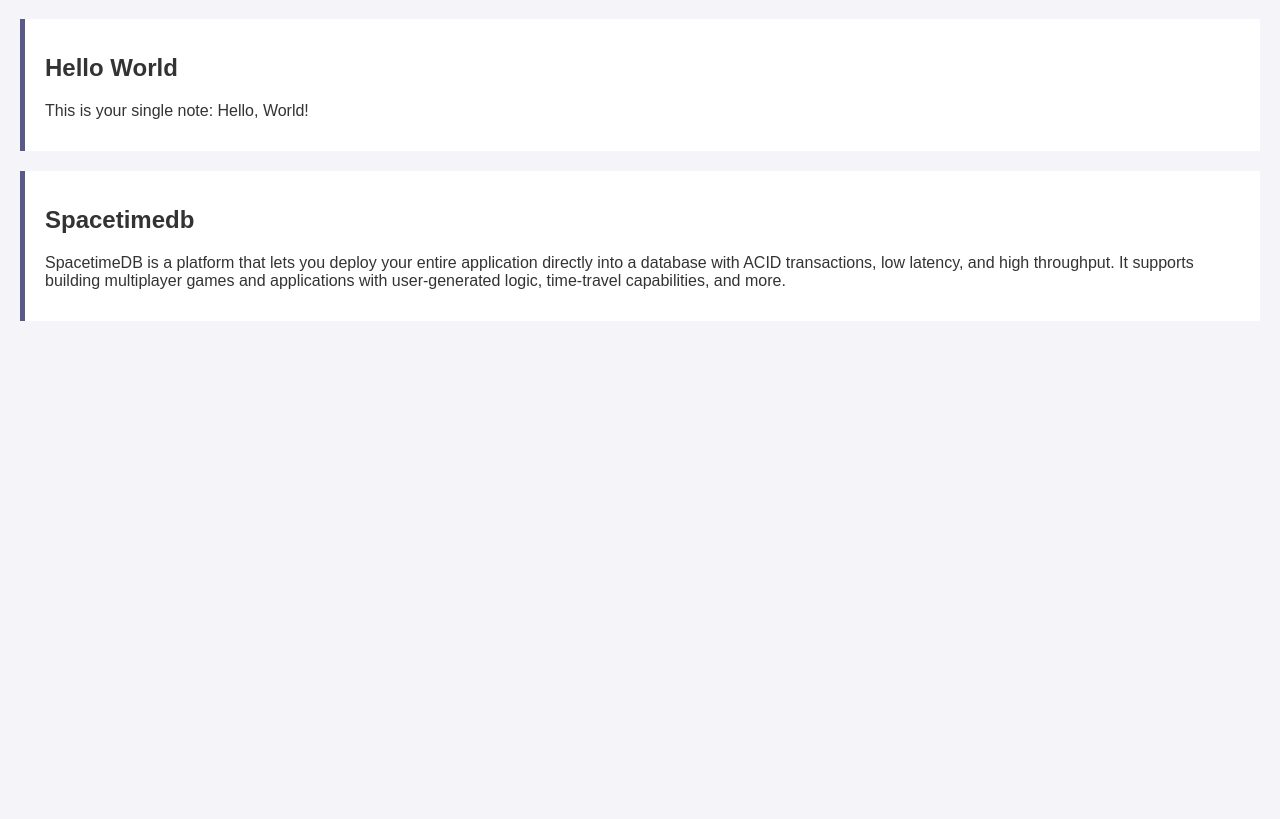
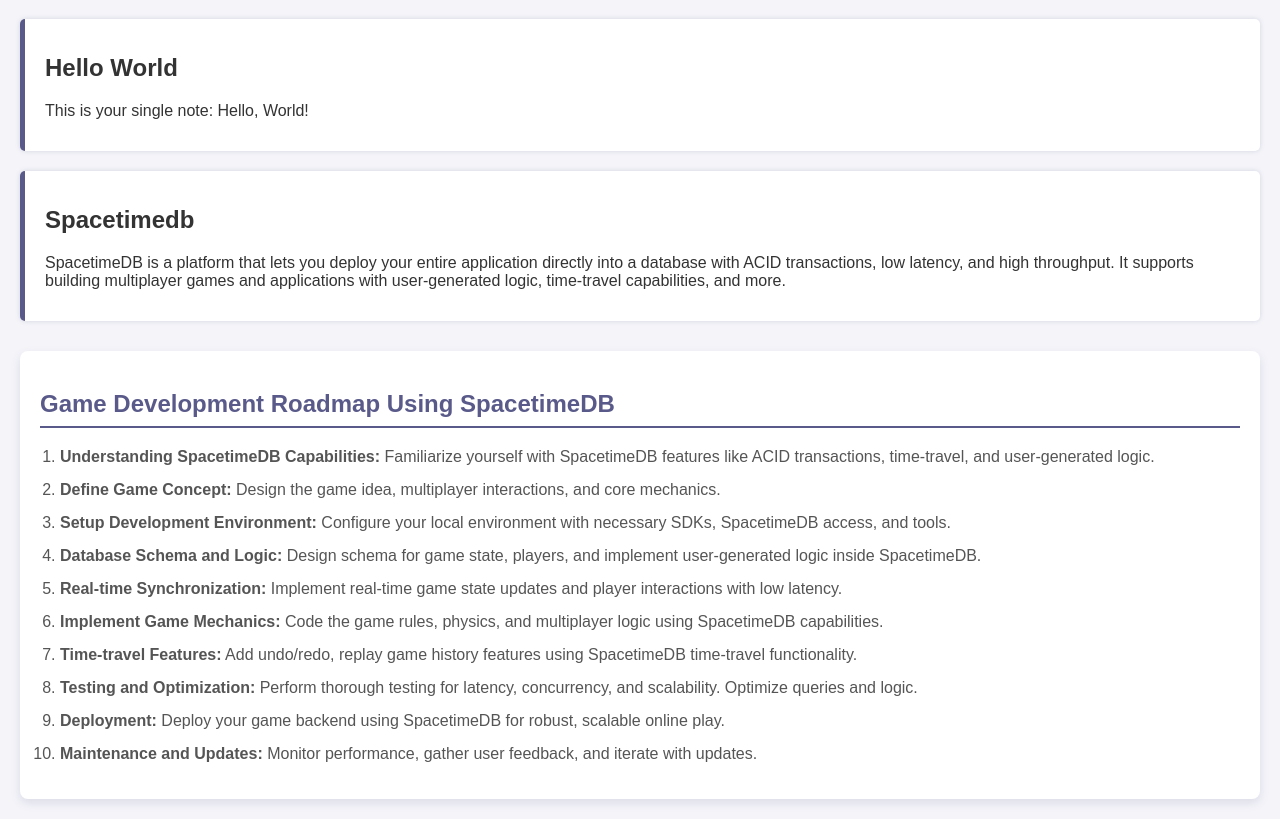
Before and after one commit to PatruusBarba/personalPlayground, a plain HTML site: page index.html in a window 1280 px wide. Shown: the part 81-900 px from the top of the page. Before the commit the page ends 800 px from the top, so only its background shows below. Drawn offline with Linux system fonts and the light colour scheme.

Commit message:
Add a game development roadmap using SpacetimeDB with styled layout

```diff
--- a/index.html
+++ b/index.html
@@ -17,8 +17,29 @@
     background: white;
     padding: 15px 20px;
     margin: 20px 0;
-    box-shadow: 0 0 0.1;
+    box-shadow: 0 0 5px rgba(90,90,138,0.2);
     border-left: 5px solid #5a5a8a;
+    border-radius: 5px;
+  }
+  .roadmap {
+    background: white;
+    padding: 20px;
+    border-radius: 8px;
+    box-shadow: 0 4px 10px rgba(90,90,138,0.15);
+    margin-top: 30px;
+  }
+  .roadmap h2 {
+    color: #5a5a8a;
+    border-bottom: 2px solid #5a5a8a;
+    padding-bottom: 8px;
+  }
+  .roadmap ol {
+    padding-left: 20px;
+    color: #555;
+  }
+  .roadmap li {
+    margin-bottom: 15px;
+    font-size: 16px;
   }
 </style>
 </head>
@@ -35,5 +56,21 @@
   <p>SpacetimeDB is a platform that lets you deploy your entire application directly into a database with ACID transactions, low latency, and high throughput. It supports building multiplayer games and applications with user-generated logic, time-travel capabilities, and more.</p>
 </div>
 
+<div class="roadmap">
+  <h2>Game Development Roadmap Using SpacetimeDB</h2>
+  <ol>
+    <li><strong>Understanding SpacetimeDB Capabilities:</strong> Familiarize yourself with SpacetimeDB features like ACID transactions, time-travel, and user-generated logic.</li>
+    <li><strong>Define Game Concept:</strong> Design the game idea, multiplayer interactions, and core mechanics.</li>
+    <li><strong>Setup Development Environment:</strong> Configure your local environment with necessary SDKs, SpacetimeDB access, and tools.</li>
+    <li><strong>Database Schema and Logic:</strong> Design schema for game state, players, and implement user-generated logic inside SpacetimeDB.</li>
+    <li><strong>Real-time Synchronization:</strong> Implement real-time game state updates and player interactions with low latency.</li>
+    <li><strong>Implement Game Mechanics:</strong> Code the game rules, physics, and multiplayer logic using SpacetimeDB capabilities.</li>
+    <li><strong>Time-travel Features:</strong> Add undo/redo, replay game history features using SpacetimeDB time-travel functionality.</li>
+    <li><strong>Testing and Optimization:</strong> Perform thorough testing for latency, concurrency, and scalability. Optimize queries and logic.</li>
+    <li><strong>Deployment:</strong> Deploy your game backend using SpacetimeDB for robust, scalable online play.</li>
+    <li><strong>Maintenance and Updates:</strong> Monitor performance, gather user feedback, and iterate with updates.</li>
+  </ol>
+</div>
+
 </body>
 </html>
```
